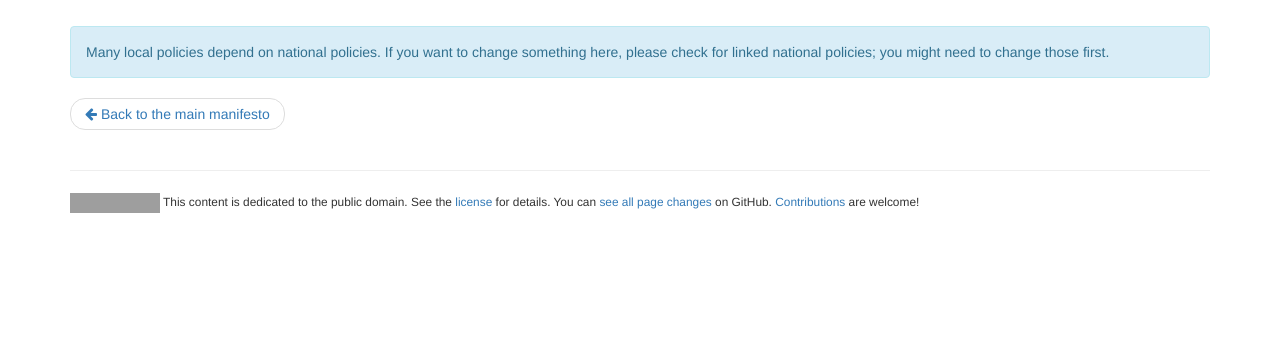
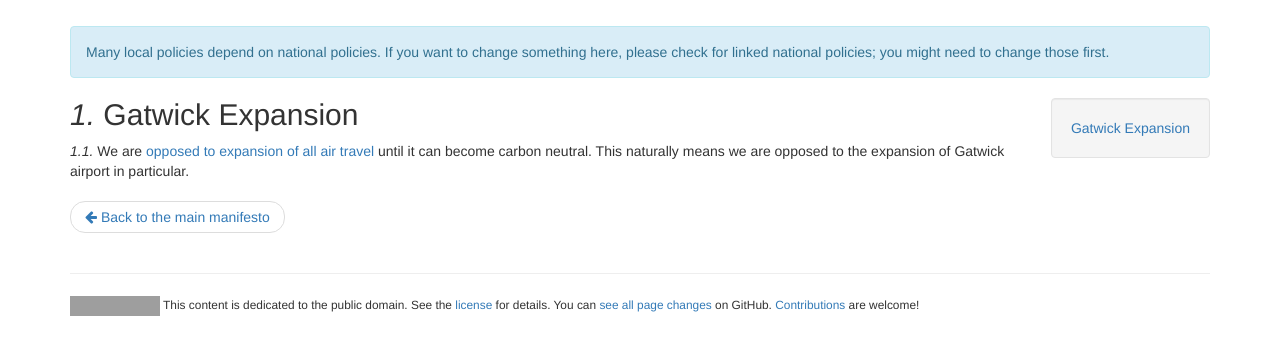
Before and after one commit to openpolitics/manifesto, a Jekyll site: the page built from manifesto/constituencies/horsham.md, in a window 1280 px wide, cut to the strip 234-589 px from the top of the page. Built offline with Jekyll 4.4.1, drawn with Linux system fonts in a browser that asks for light colours; nearby versions of some CDN libraries; grey boxes are pictures that could not be loaded.

Commit message:
Oppose gatwick expansion in Horsham manifesto

```diff
--- a/manifesto/constituencies/horsham.md
+++ b/manifesto/constituencies/horsham.md
@@ -3,3 +3,9 @@ title: Horsham
 ---
 * table of contents
 {:toc}
+
+## Gatwick Expansion
+
+We are [opposed to expansion of all air travel](/manifesto/transport.html#end-uk-airport-expansion)
+until it can become carbon neutral. This naturally means we are opposed to the
+expansion of Gatwick airport in particular.
```
